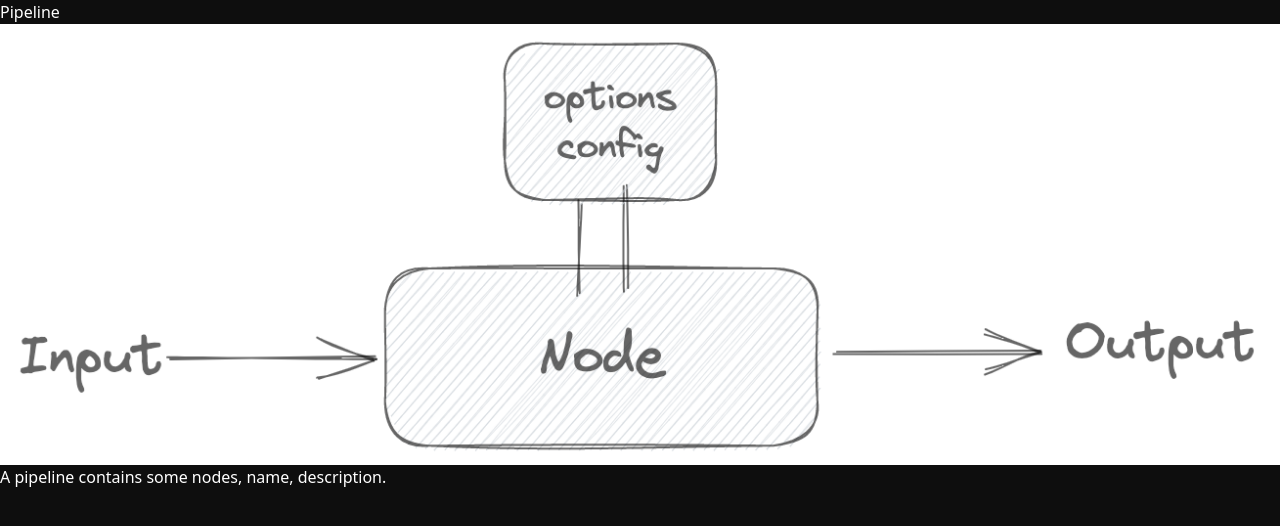
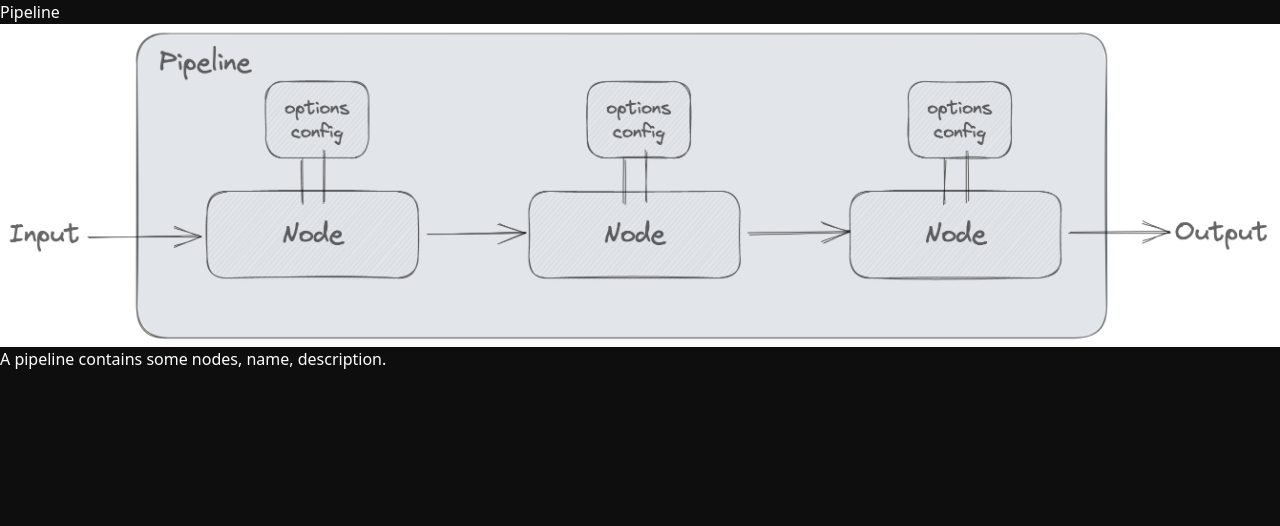
Before and after one commit to taterboom/compositex-website, a Next.js app: page /docs/pipeline in a window 1280 px wide. Shown: the top 526 px of the page. Built offline with nearby package versions, Linux system fonts and the light colour scheme.

Commit message:
🐛 fix some doc bugs

```diff
--- a/pages/docs/getting-started.mdx
+++ b/pages/docs/getting-started.mdx
@@ -19,7 +19,7 @@ flowchart LR
 
 Add `MainWorld` Node, and type expression `document.querySelector('img').src`.
 
-![](/docs/gs-1-1.jpqg)
+![](/docs/gs-1-1.jpeg)
 
 ### Tinypng compress
 
--- a/pages/docs/pipeline.mdx
+++ b/pages/docs/pipeline.mdx
@@ -1,5 +1,5 @@
 # Pipeline
 
-![Utitled.png](/docs/introduction-1.png)
+![Utitled.png](/docs/introduction-2.png)
 
 A pipeline contains some nodes, name, description.
--- a/theme.config.tsx
+++ b/theme.config.tsx
@@ -7,7 +7,7 @@ const config: DocsThemeConfig = {
   project: {
     link: "https://github.com/taterboom/compositex-website",
   },
-  docsRepositoryBase: "https://github.com/taterboom/compositex-website/tree/main/pages/docs",
+  docsRepositoryBase: "https://github.com/taterboom/compositex-website/tree/main",
   footer: {
     component: null,
   },
```
